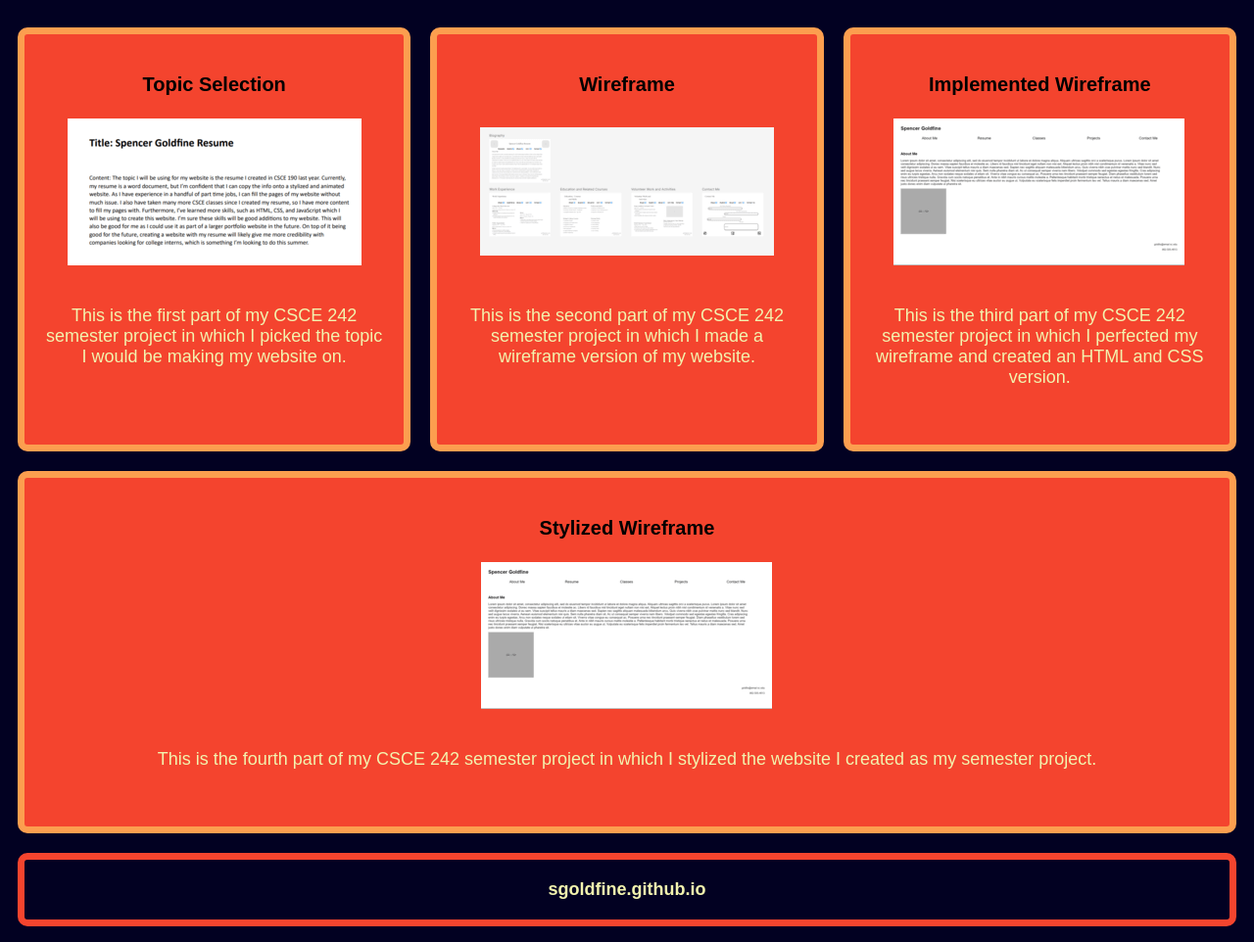
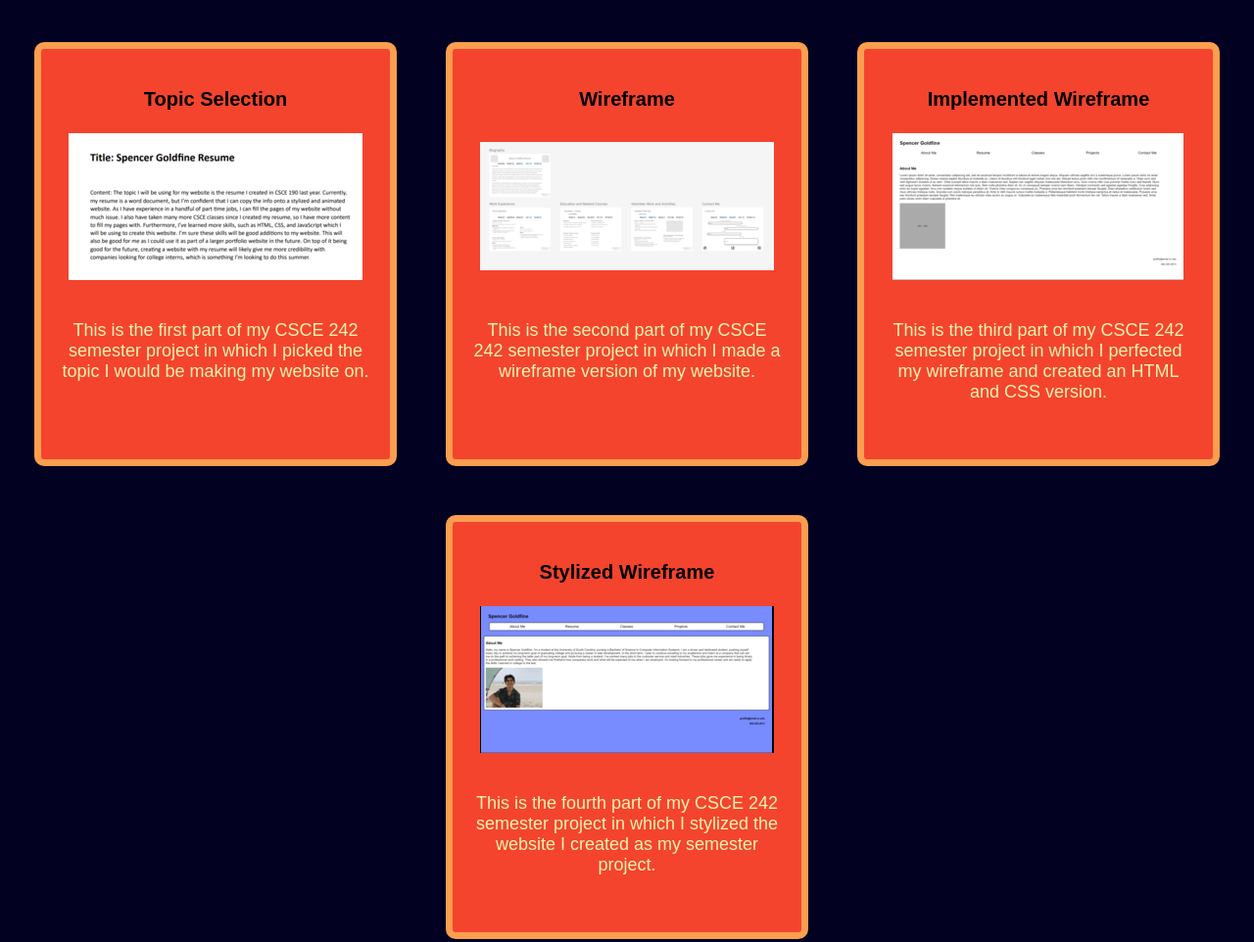
Before and after one commit to SGoldfine/SGoldfine.github.io, a plain HTML site: page mainpage/index.html in a window 1280 px wide. Shown: the part 306-1268 px from the top of the page at 98% size. Drawn offline with Linux system fonts and the light colour scheme.

Commit message:
updated main page layouts

```diff
--- a/mainpage/index.html
+++ b/mainpage/index.html
@@ -34,9 +34,9 @@
                 <p>This is the first part of my CSCE 242 semester project in which I picked the topic I would be making my website on.</p>
             </section>
             <section class="projects">
-                <a href="wireframe/index.html">Wireframe</a>
+                <a href="../wireframe/index.html">Wireframe</a>
                 <br>
-                <a href="wireframe/index.html"><img src="images/project2.png" class="img"></a>
+                <a href="../wireframe/index.html"><img src="images/project2.png" class="img"></a>
                 <p>This is the second part of my CSCE 242 semester project in which I made a wireframe version of my website.</p>
             </section>
             <section class="projects">
@@ -48,7 +48,7 @@
             <section class="projects">
                 <a href="../projects/part2/about/index.html">Stylized Wireframe</a>
                 <br>
-                <a href="../projects/part2/about/index.html"><img src="images/project3.png" class="img"></a>
+                <a href="../projects/part2/about/index.html"><img src="images/project4.png" class="img"></a>
                 <p>This is the fourth part of my CSCE 242 semester project in which I stylized the website I created as my semester project.</p>
             </section>
         </div>
--- a/mainpage/styles.css
+++ b/mainpage/styles.css
@@ -28,7 +28,7 @@ footer {
 }
 
 .projects {
-    margin: 10px;
+    margin: 25px;
     padding: 40px 20px;
     background: #F4442E;
     border-radius: 10px;
@@ -141,9 +141,11 @@ p, h1, h2 {
     .flex-container {
         display: flex;
         flex-wrap: wrap;
+        justify-content: center;
     }
 
     .projects {
         flex: 25%;
+        flex-grow: 0;
     }
 }
--- a/styles.css
+++ b/styles.css
@@ -28,7 +28,7 @@ footer {
 }
 
 .assignments-1of3 {
-    margin: 10px;
+    margin: 25px;
     padding: 40px 20px;
     background: #F4442E;
     border-radius: 10px;
@@ -140,9 +140,11 @@ p, h1, h2 {
     .flex-container {
         display: flex;
         flex-wrap: wrap;
+        justify-content: center;
     }
 
     .assignments-1of3 {
         flex: 25%;
+        flex-grow: 0;
     }
 }
```
